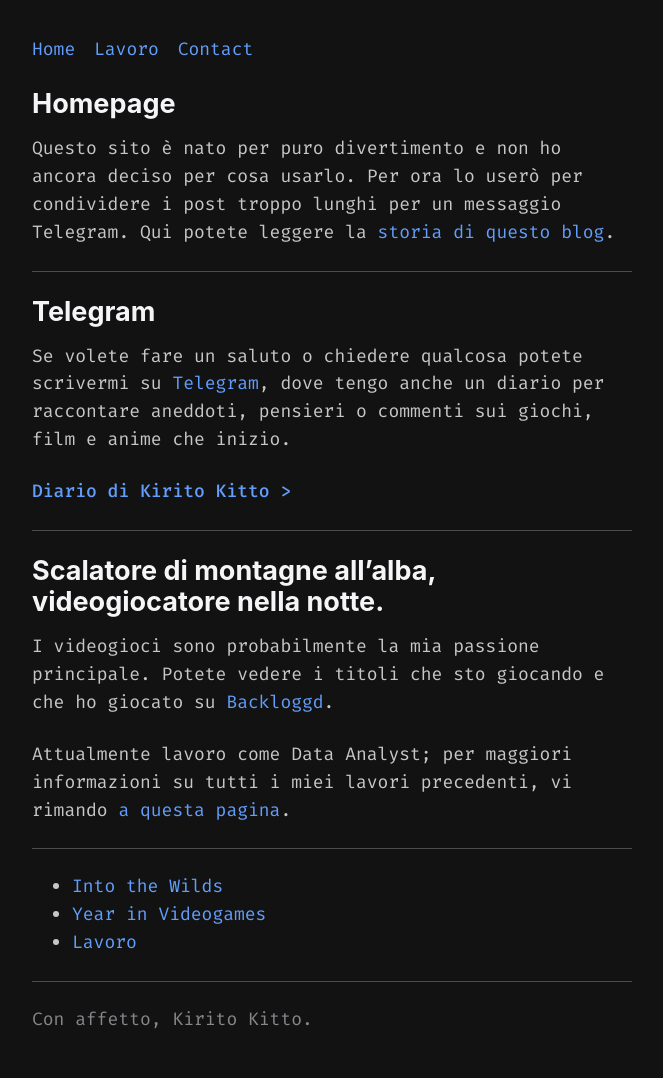
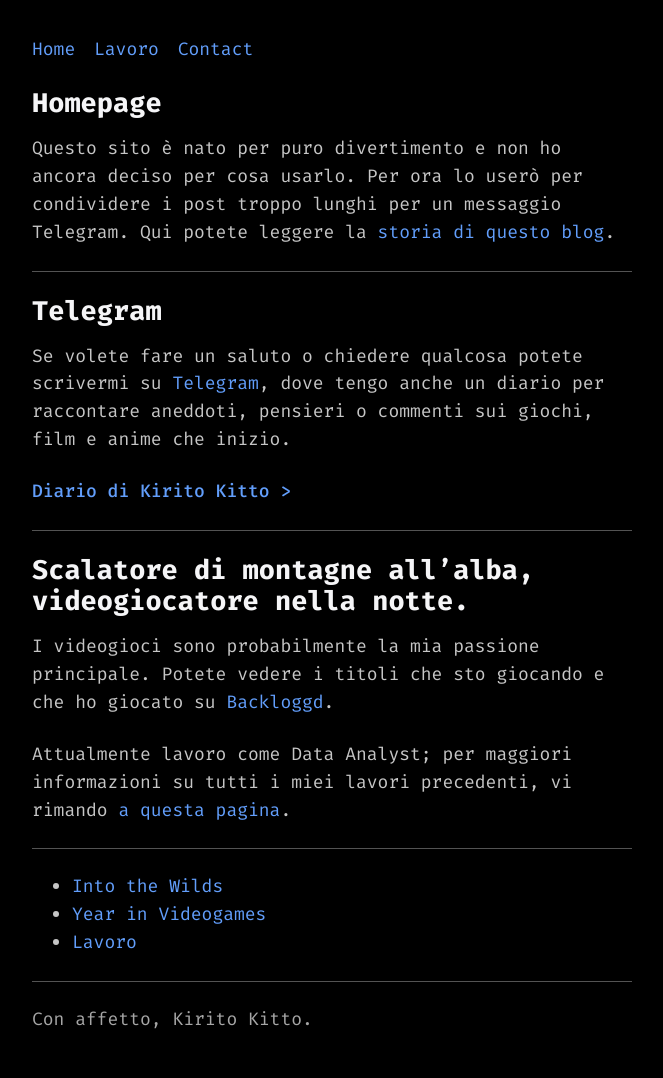
Before and after one commit to KiritoKitto/kiritokitto.github.io, a Jekyll site: the page built from index.md, in a window 1280 px wide. Shown: the whole page, without its empty margins (308-971 px from the left). Built offline with Jekyll 4.4.1, drawn with Linux system fonts in a browser that asks for light colours; some web fonts are replaced; our own code applies the rules of GitHub Pages for plain Markdown files.

Commit message:
font change test

```diff
--- a/_layouts/default.html
+++ b/_layouts/default.html
@@ -9,7 +9,7 @@
     <link href="https://fonts.googleapis.com/css2?family=Fira+Code:wght@300..700&family=Inter+Tight:ital,wght@0,100..900;1,100..900&family=Inter:ital,opsz,wght@0,14..32,100..900;1,14..32,100..900&family=Reddit+Mono:wght@200..900&family=Roboto+Mono:ital,wght@0,100..700;1,100..700&family=Source+Code+Pro:ital,wght@0,200..900;1,200..900&display=swap" rel="stylesheet">
 
 
-    <link rel="stylesheet" href="{{ '/css/dark.css' | relative_url }}">
+    <link rel="stylesheet" href="{{ '/css/style.css' | relative_url }}">
 
 </head>
 <body>
--- /dev/null
+++ b/css/black.css
@@ -0,0 +1,14 @@
+:root {
+    --font: "Fira Code", monospace;
+    --font-title: "Fira Code", monospace;
+
+    --color-background: rgb(0, 0, 0);
+    --color-background-secondary: rgb(23, 23, 23);
+
+    --color-primary: rgba(245, 245, 247,1);
+    --color-secondary: rgba(247, 247, 247, 0.8);
+    --color-tertiary: rgb(166, 166, 166);
+
+    --color-link-primary: rgb(98,158,251);
+    --color-link-secondary: rgb(255, 214, 10);
+}
--- a/css/dark.css
+++ b/css/dark.css
@@ -1,7 +1,5 @@
-@import url('style.css');
-
 :root {
-    --font: "Fira Code", monospace;
+    --font: -apple-system,BlinkMacSystemFont,Segoe UI,Roboto,Oxygen-Sans,Ubuntu,Cantarell,Helvetica Neue,sans-serif;
     --font-title: -apple-system,BlinkMacSystemFont,Segoe UI,Roboto,Oxygen-Sans,Ubuntu,Cantarell,Helvetica Neue,sans-serif;
 
     --color-background: rgb(18, 18, 18);
@@ -14,12 +12,3 @@
     --color-link-primary: rgb(98,158,251);
     --color-link-secondary: rgb(255, 214, 10);
 }
-
-
-    /*OLD FONT TYPE
-    --font-title: 'Inter Tight', system-ui;
-    --font: 'Inter', system-ui;
-
-    --font: -apple-system,BlinkMacSystemFont,Segoe UI,Roboto,Oxygen-Sans,Ubuntu,Cantarell,Helvetica Neue,sans-serif;
-    --font-title: -apple-system,BlinkMacSystemFont,Segoe UI,Roboto,Oxygen-Sans,Ubuntu,Cantarell,Helvetica Neue,sans-serif;
-    */
--- a/css/style.css
+++ b/css/style.css
@@ -1,4 +1,5 @@
 @import url('instagram.css');
+@import url('black.css');
 
 :root {
   --width: 600px;
```
